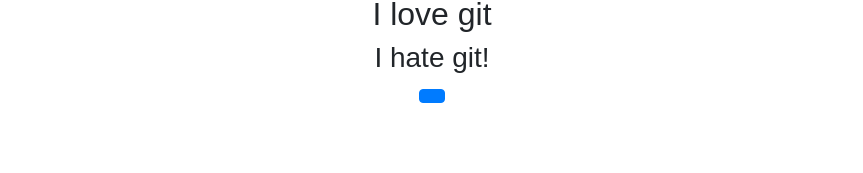
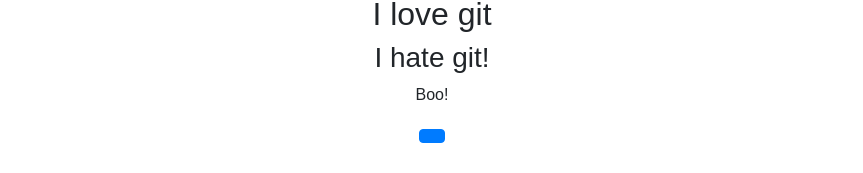
Before and after one commit to 3BenLee/ts-spacex, a React (Create React App) app: page / in a window 1280 px wide. Shown: the part 169-342 px from the top of the page, without its empty margins (208-1071 px from the left). Built offline with nearby package versions, Linux system fonts and the light colour scheme; no server answers; the HTML template or start-up script is replaced by a standard one.

Commit message:
Added Boo.

```diff
--- a/src/components/Launches.tsx
+++ b/src/components/Launches.tsx
@@ -30,6 +30,7 @@ class Launches extends React.Component<{}, IState> {
       <div>
         <h2>I love git</h2>
         <h3>I hate git!</h3>
+        <p>Boo!</p>
         <Button />
       </div>
     );
```
